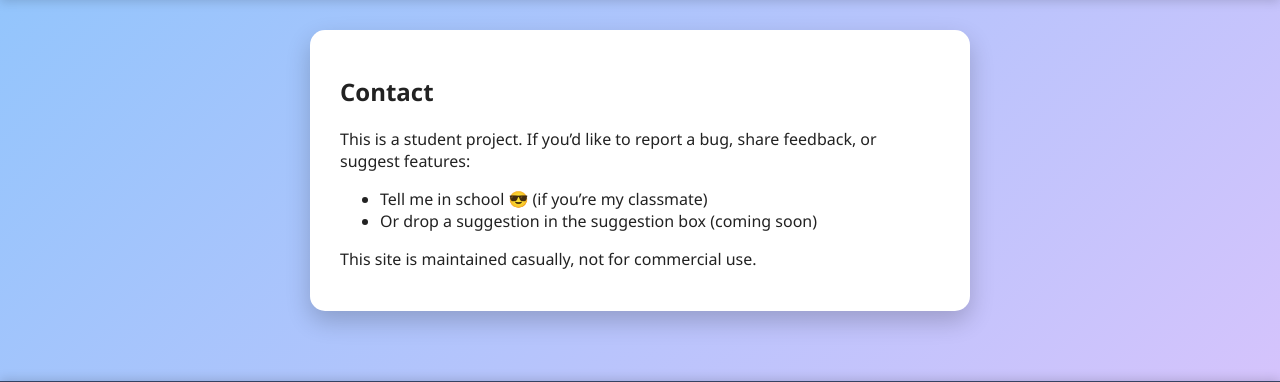
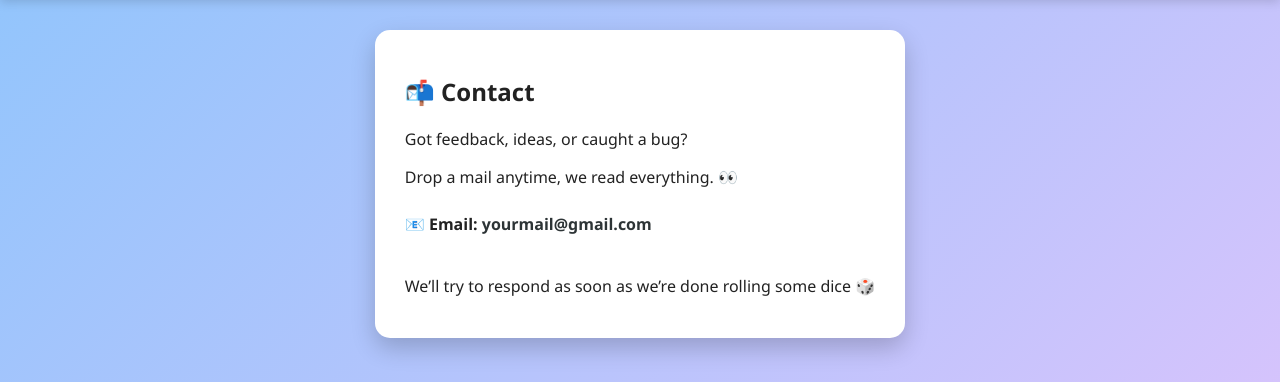
Before and after one commit to Abhigyan123423/dice-sim-app, a Flask app: page /contact in a window 1280 px wide. Shown: the part 130-512 px from the top of the page. Run offline with Flask 3, Linux system fonts and the light colour scheme.

Commit message:
Update Contact.html

```diff
--- a/templates/Contact.html
+++ b/templates/Contact.html
@@ -1,11 +1,15 @@
 {% extends 'base.html' %}
-{% block title %}Contact{% endblock %}
+
+{% block title %}Contact - Dice Simulator{% endblock %}
+
 {% block content %}
-<h2>Contact</h2>
-<p>This is a student project. If you’d like to report a bug, share feedback, or suggest features:</p>
-<ul>
-  <li>Tell me in school 😎 (if you’re my classmate)</li>
-  <li>Or drop a suggestion in the suggestion box (coming soon)</li>
-</ul>
-<p>This site is maintained casually, not for commercial use.</p>
+  <h2>📬 Contact</h2>
+  <p>Got feedback, ideas, or caught a bug?</p>
+  <p>Drop a mail anytime, we read everything. 👀</p>
+
+  <div style="margin-top: 25px;">
+    <p><strong>📧 Email:</strong> <a href="mailto:yourmail@gmail.com">yourmail@gmail.com</a></p>
+  </div>
+
+  <p style="margin-top: 40px;">We’ll try to respond as soon as we’re done rolling some dice 🎲</p>
 {% endblock %}
```
